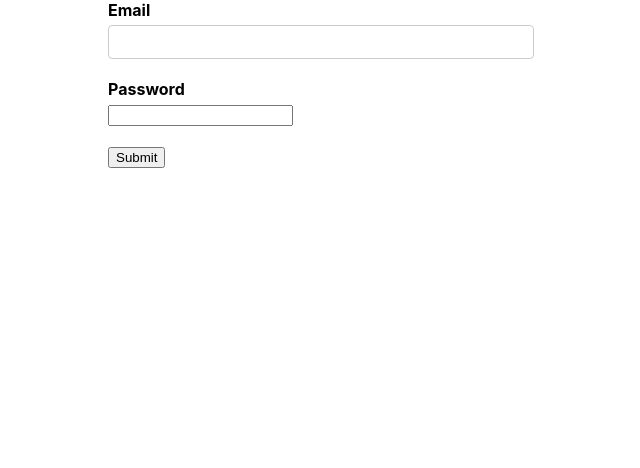
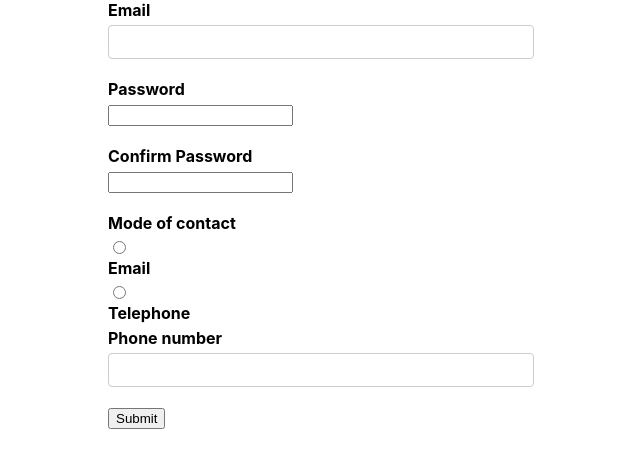
Before and after one commit to SrijanShovit/React-Formik-L, a React (Create React App) app: page / in a window 1280 px wide. Shown: the top 468 px of the page, without its empty margins (319-959 px from the left). Built offline with nearby package versions, Linux system fonts and the light colour scheme.

Commit message:
Registration Form

```diff
--- a/src/App.js
+++ b/src/App.js
@@ -1,14 +1,16 @@
 import './App.css';
 // import YoutubeForm from './components/YoutubeForm'
 // import FormikContainer from './controlcomponents/FormikContainer';
-import LoginForm from './controlcomponents/LoginForm';
+// import LoginForm from './controlcomponents/LoginForm';
+import RegistrationForm from './controlcomponents/RegistrationForm';
 
 function App() {
   return (
     <div className="App">
      {/* <YoutubeForm/> */}
      {/* <FormikContainer/> */}
-     <LoginForm/>
+     {/* <LoginForm/> */}
+     <RegistrationForm/>
     </div>
   );
 }
--- /dev/null
+++ b/src/controlcomponents/RegistrationForm.js
@@ -0,0 +1,77 @@
+import React from 'react'
+import {Formik,Form} from 'formik'
+import * as Yup from 'yup'
+import FormikControl from './FormikControl'
+
+function RegistrationForm() {
+    const options = [
+        {key:'Email', value: 'emailmoc'},
+        {key:'Telephone',value: 'telephonemoc'}
+    ]
+    const initialValues = {
+        email: '',
+        password:'',
+        confirmPassword: '',
+        modeOfContact: '',
+        phone: '',
+    }
+
+    const validationSchema = Yup.object({
+        email: Yup.string().email('Invalid email format').required('Required'),
+        password: Yup.string().required('Required'),
+        confirmPassword: Yup.string().oneOf([Yup.ref('password'),''],'Passwords must match').required('Required'),
+        modeOfContact: Yup.string().required('Required'),
+        phone: Yup.string().when('modeOfContact',{
+            is: 'telephonemoc',
+            then: Yup.string().required('Required'),
+        })
+    })
+
+    const onSubmit = values => {
+        console.log('Form data',values)
+    }
+    return (
+        <Formik initialValues={initialValues} validationSchema={validationSchema} onSubmit={onSubmit}>
+            {
+                formik => {
+                    return <Form>
+                        <FormikControl
+                        control = 'input'
+                        type='email'
+                        label = 'Email'
+                        name = 'email'
+                        />
+                        <FormikControl
+                        control = 'input'
+                        type='password'
+                        label = 'Password'
+                        name = 'password'
+                        />
+                        <FormikControl
+                        control = 'input'
+                        type='password'
+                        label = 'Confirm Password'
+                        name = 'confirmPassword'
+                        />
+                        <FormikControl
+                        control = 'radio'
+                        label = 'Mode of contact'
+                        name='modeOfContact'
+                        options = {options}
+                        />
+
+                        <FormikControl
+                        control='input'
+                        type='text'
+                        label='Phone number'
+                        name='phone' />
+
+                        <button type='submit' disabled={!formik.isValid}>Submit</button>
+                    </Form>
+                }
+            }
+        </Formik>
+    )
+}
+
+export default RegistrationForm
```
